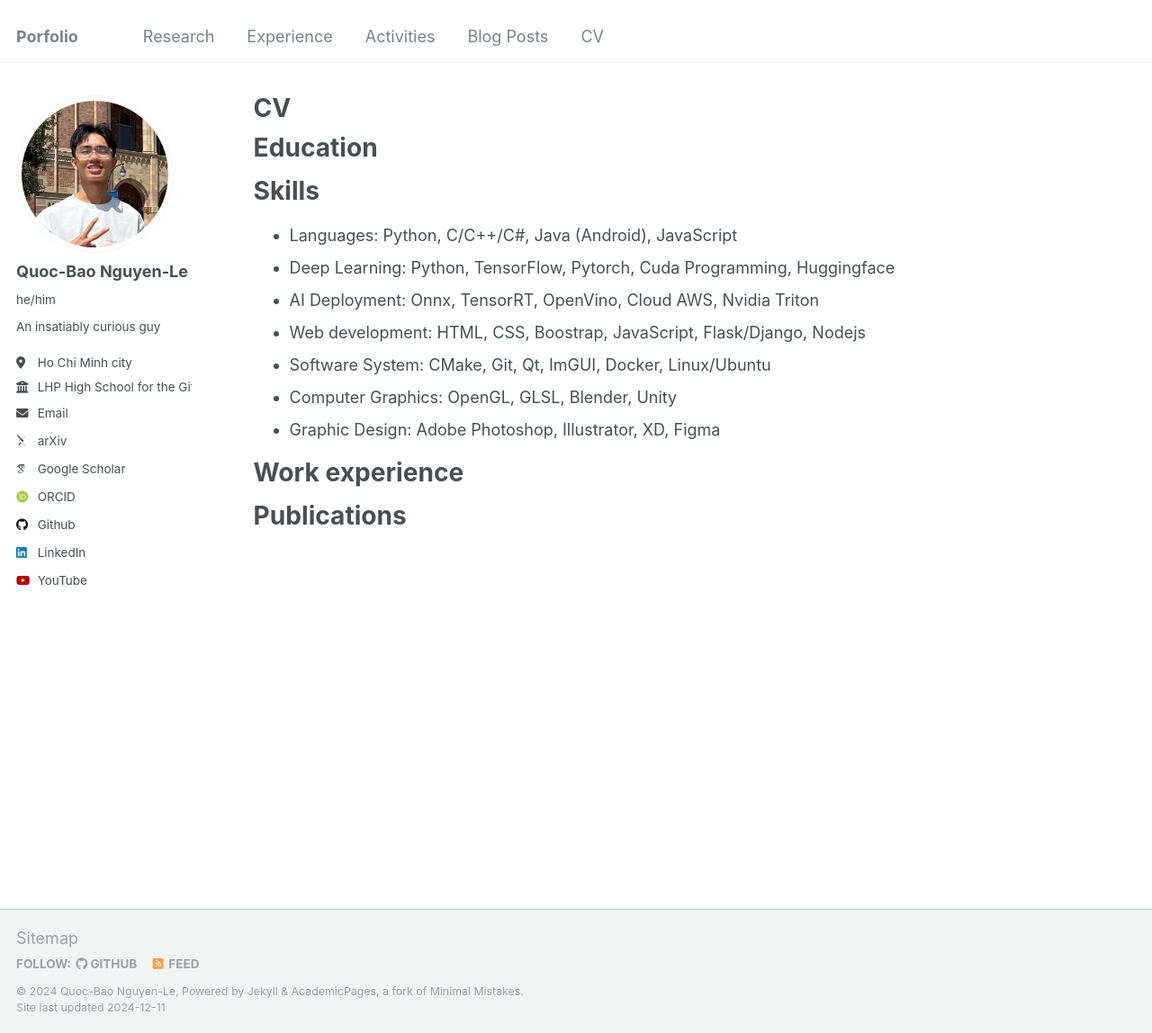
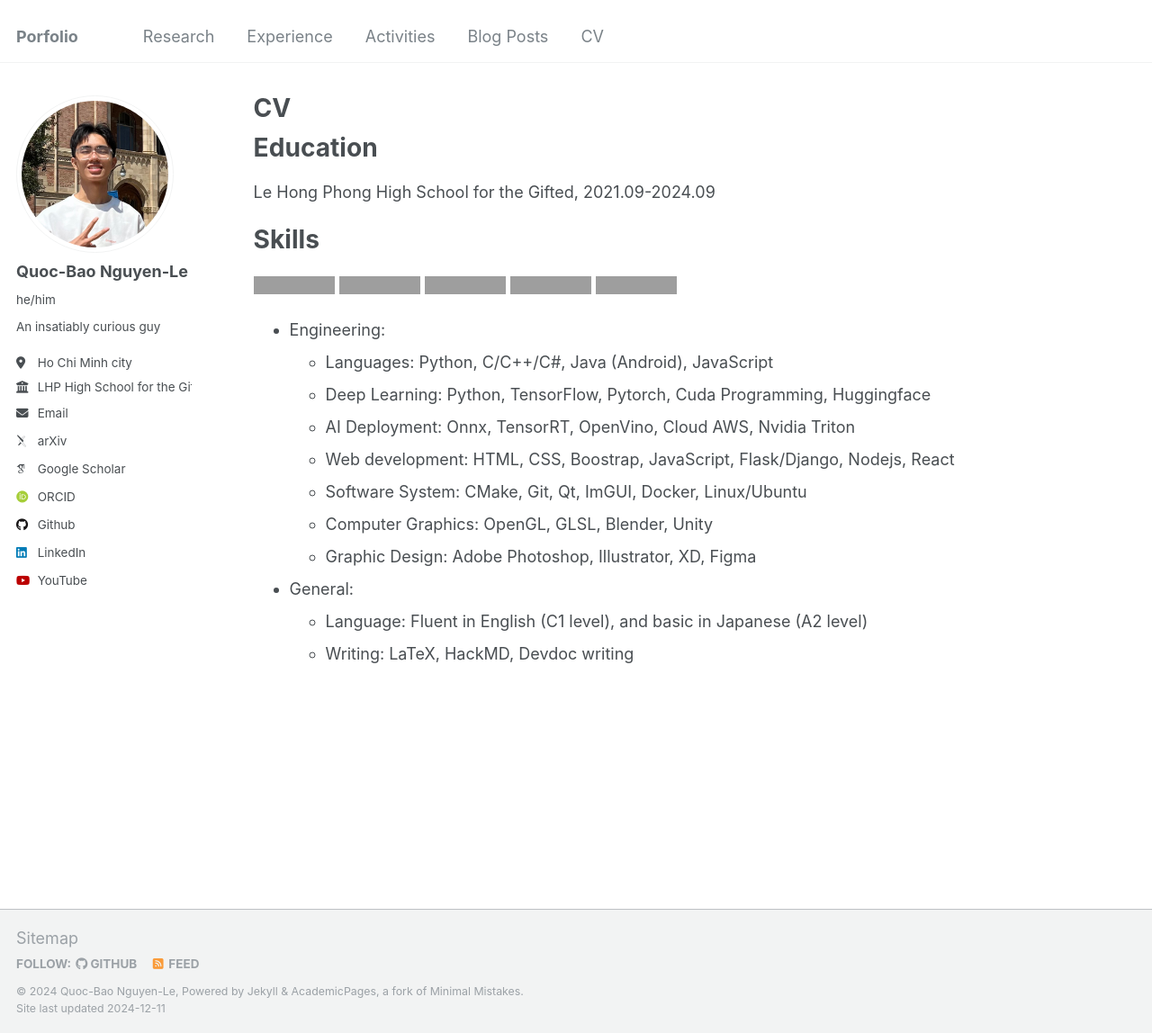
Before and after one commit to kyle-paul/kyle-paul.github.io, a Jekyll site: the page built from _pages/cv.md, in a window 1280 px wide and 1148 px high. Shown: the whole window at 90% size. Built offline with Jekyll 4.4.1, drawn with Linux system fonts in a browser that asks for light colours; some web fonts are replaced; grey boxes are pictures that could not be loaded.

```diff
--- a/_pages/cv.md
+++ b/_pages/cv.md
@@ -9,23 +9,26 @@ redirect_from:
 
 {% include base_path %}
 
-
 Education
 ======
-
+Le Hong Phong High School for the Gifted, 2021.09-2024.09
 
 Skills
 ======
-* Languages: Python, C/C++/C\#, Java (Android), JavaScript
-* Deep Learning: Python, TensorFlow, Pytorch, Cuda Programming, Huggingface
-* AI Deployment: Onnx, TensorRT, OpenVino, Cloud AWS, Nvidia Triton
-* Web development: HTML, CSS, Boostrap, JavaScript, Flask/Django, Nodejs
-* Software System: CMake, Git, Qt, ImGUI, Docker, Linux/Ubuntu
-* Computer Graphics: OpenGL, GLSL, Blender, Unity
-* Graphic Design: Adobe Photoshop, Illustrator, XD, Figma
+![](https://img.shields.io/badge/-Python-143157?style=flat-square&logo=Python&logoColor=fff)
+![](https://img.shields.io/badge/-C/C++-a22846?style=flat-square&logo=C&logoColor=fff)
+![](https://img.shields.io/badge/Unity-5c2d91?style=flat-square&logo=unity&logoColor=white)
+![](https://img.shields.io/badge/-PyTorch-ef3939?style=flat-square&logo=PyTorch&logoColor=fff)
+![](https://img.shields.io/badge/-TensorFlow-f9c23c?style=flat-square&logo=TensorFlow&logoColor=fff)
 
-Work experience
-======
-
-Publications
-======
+* Engineering:
+  - Languages: Python, C/C++/C\#, Java (Android), JavaScript
+  - Deep Learning: Python, TensorFlow, Pytorch, Cuda Programming, Huggingface
+  - AI Deployment: Onnx, TensorRT, OpenVino, Cloud AWS, Nvidia Triton
+  - Web development: HTML, CSS, Boostrap, JavaScript, Flask/Django, Nodejs, React
+  - Software System: CMake, Git, Qt, ImGUI, Docker, Linux/Ubuntu
+  - Computer Graphics: OpenGL, GLSL, Blender, Unity
+  - Graphic Design: Adobe Photoshop, Illustrator, XD, Figma
+* General:
+  - Language: Fluent in English (C1 level), and basic in Japanese (A2 level)
+  - Writing: LaTeX, HackMD, Devdoc writing
```
Also changed, not shown: _pages/about.md (+9 -2 lines), notes.md (+0 -4 lines).
